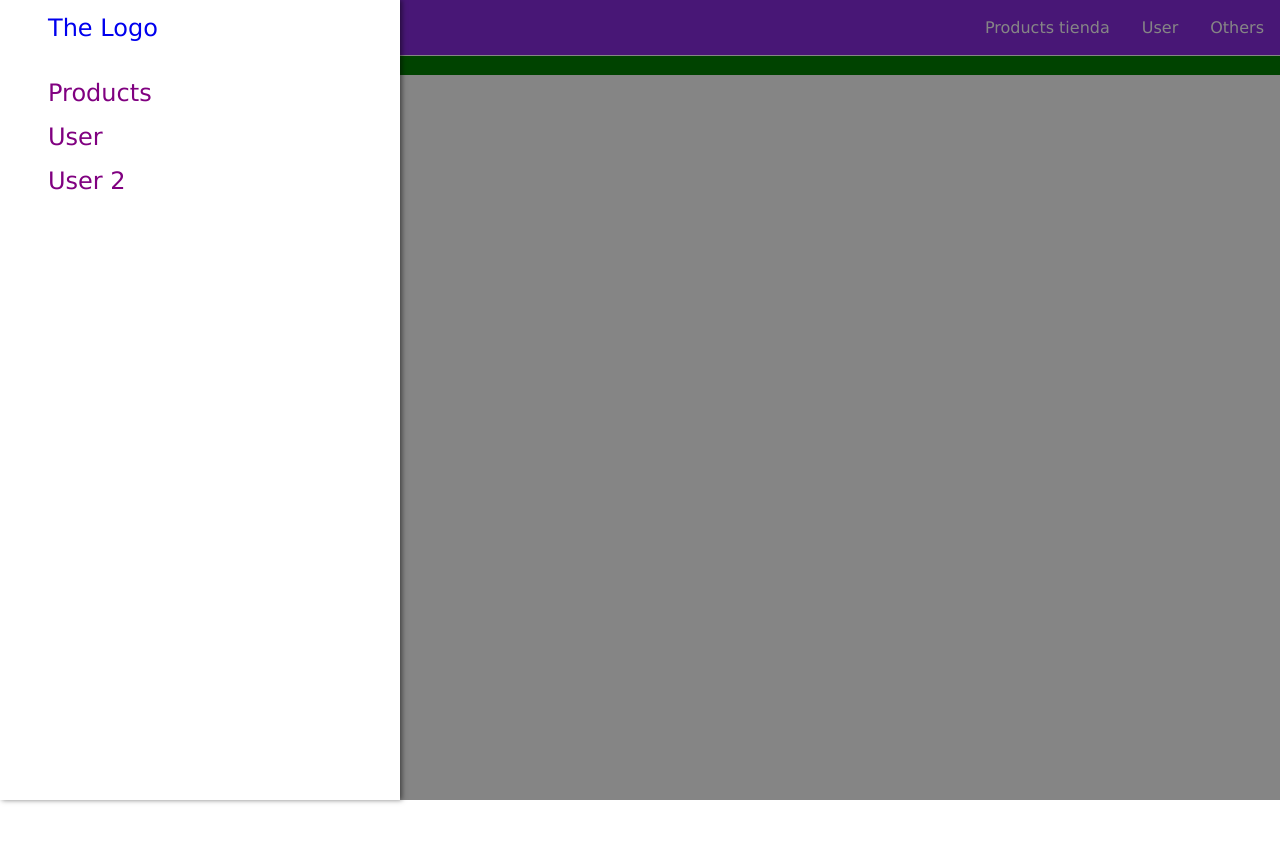
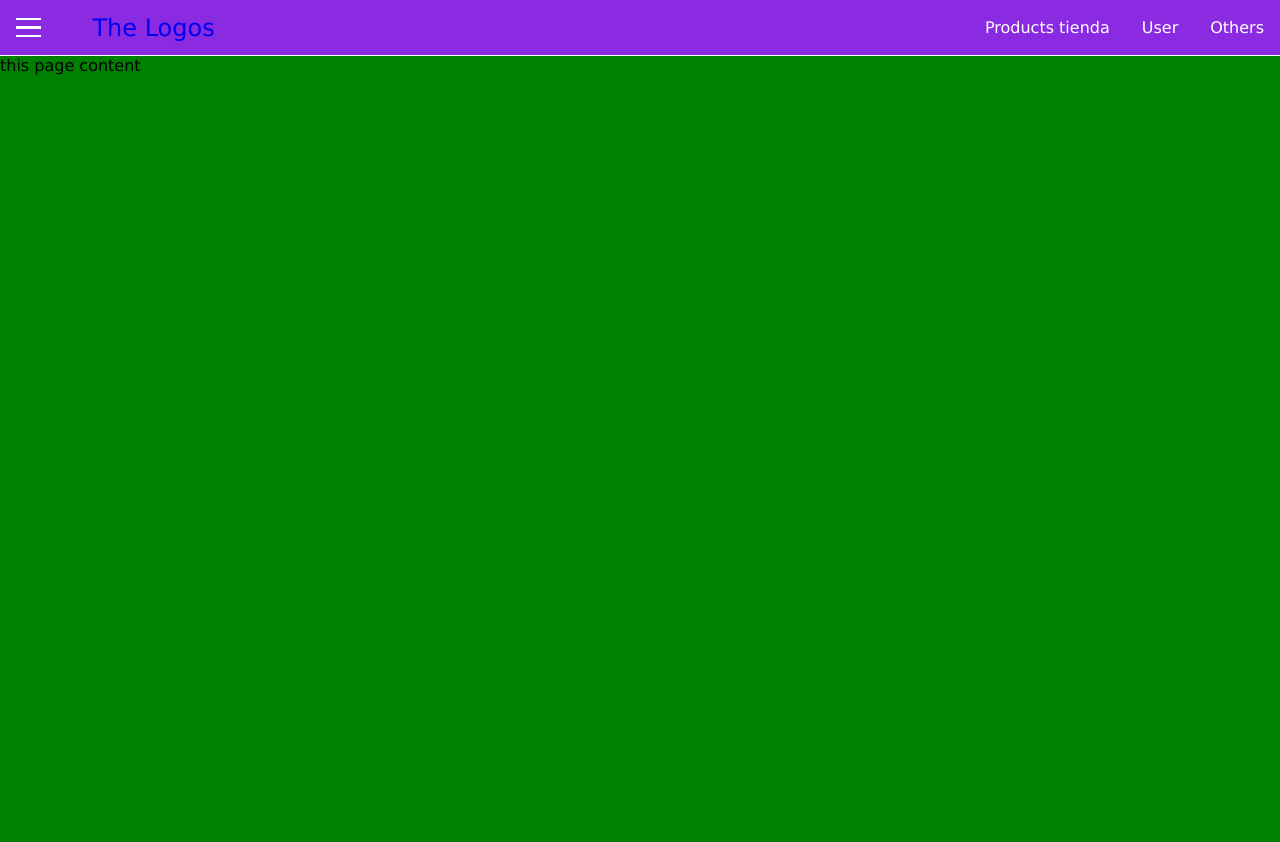
Before and after one commit to mlafuentecr/reactJs-slideMenu, a React (Create React App) app: page / in a window 1280 px wide. Shown: the top 842 px of the page. Before the commit the page ends 816 px from the top, so only its background shows below. Built offline with nearby package versions, Linux system fonts and the light colour scheme.

Commit message:
with menu working

```diff
--- a/src/App.css
+++ b/src/App.css
@@ -1,6 +1,7 @@
-html{
+html, .container, div#root{
   height: 100%;
 }
+
 body{
   margin: 0;
   padding: 0;
--- a/src/App.js
+++ b/src/App.js
@@ -2,17 +2,41 @@ import React from 'react';
 
 import './App.css';
 import Toolbar from './components/Toolbar/Toolbar';
-import SideDrawer from './components/sideDrager/sideDrawer'
+import SideDrawer from './components/sideDrawer/sideDrawer'
 import Backdrop from './components/backDrop/Backdrop'
-function App() {
+
+
+
+class App extends React.Component {
+
+   /* 1 Creo un objeto state*/
+   state = {
+      sideDrawerOpen: false,
+    }
+
+    drawerToggleHandler = () =>{
+      this.setState((prevState) => {
+        return {sideDrawerOpen: !prevState.sideDrawerOpen};
+      })
+    }
+
+  render(){
+    let sideDrawer;
+    let backdrop;
+    if(this.state.sideDrawerOpen){
+      sideDrawer  = <SideDrawer  drawerState={this.state.sideDrawerOpen} clickHandler={this.drawerToggleHandler}/>
+      backdrop    = <Backdrop clickHandler={this.drawerToggleHandler}/>
+    }
+
   return (
     <div className='container'>
-      <Toolbar />
-      <SideDrawer />
-      <Backdrop />
+      <Toolbar clickHandler={this.drawerToggleHandler} />
+      {sideDrawer}
+      {backdrop}
      <main className='mainContain'> <p>this page content</p></main>
     </div>
-  );
+  )
+}
 }
 
 export default App;
--- a/src/components/Toolbar/Toolbar.js
+++ b/src/components/Toolbar/Toolbar.js
@@ -1,16 +1,18 @@
 import React from 'react';
 import './Toolbar.css';
-import DrawerToggle from '../sideDrager/DrawerToggle'
+import DrawerToggle from '../sideDrawer/DrawerToggle'
 import Logo from '../logo'
+
+
 
 const toolbar = props => (
     <header className='toolbar'>
         <nav className='toolbar__nav' >
-           <DrawerToggle />
+           <DrawerToggle clickHandler={props.clickHandler}/>
           <Logo />
             <div className="spacer"></div>
            <div className='toolBar__ItemsWrapper'>
-               <ul className='toolBar__ul'>
+               <ul className='toolBar__ul' >
                    <li><a href="/">Products tienda</a></li>
                    <li><a href="/">User</a></li>
                    <li><a href="/">Others</a></li>
--- a/src/components/backDrop/Backdrop.js
+++ b/src/components/backDrop/Backdrop.js
@@ -3,7 +3,7 @@ import './Backdrop.css'
 
 
 const Backdrop = props => (
-  <div className="backdrop">x</div>
+  <div className="backdrop" onClick={props.clickHandler}></div>
 );
 
 export default Backdrop;
--- a/src/components/logo.js
+++ b/src/components/logo.js
@@ -2,7 +2,7 @@ import React from 'react';
 
 const Logo = props =>(
   <a  id='logo' href="/">
-  The Logo
+  The Logos
   </a>
 );
 
--- a/src/components/sideDrager/DrawerToggle.js
+++ b/src/components/sideDrawer/DrawerToggle.js
@@ -2,7 +2,7 @@ import React from 'react'
 import './DrawerToggle.css'
 
 const drawerToggle = props => (
-  <button  className="toggleBtn">
+  <button  className="toggleBtn" onClick={props.clickHandler}>
     <div className="toggleBtn__line"></div>
     <div className="toggleBtn__line"></div>
     <div className="toggleBtn__line"></div>
--- a/src/components/sideDrager/SideDrawer.css
+++ b/src/components/sideDrawer/SideDrawer.css
@@ -3,12 +3,26 @@
   height: 100%;
   position: fixed;
   top: 0;
-  left: 0;
   width: 70%;
   max-width: 400px;
   z-index: 98;
   box-shadow: 2px 0px 5px rgba(0, 0, 0, 0.5);
   padding-left: 0;
+
+}
+.close{
+  position: absolute;
+  top: 20px;
+  right: 20px;
+  font-weight: bolder;
+  font-size: 2em;
+  color: #481676;
+  border: solid 1px #481676;
+  border-radius: 5px;
+  padding: 0px 10px 5px 10px;
+  height: auto;
+  display: flex;
+  box-sizing: border-box;
 }
 .sideDrawer ul{
   display: flex;
@@ -50,3 +64,27 @@
   align-items: center;
   padding-left: 3rem;
 }
+
+
+
+.alert-enter {
+  opacity: 0;
+  transform: scale(0.9);
+}
+.alert-enter-active {
+  opacity: 1;
+  transform: translateX(0);
+  transition: opacity 1300ms, transform 1300ms;
+  -webkit-transition: opacity 1300ms, transform 1300ms;
+  -moz-transition: opacity 1300ms, transform 1300ms;
+  -ms-transition: opacity 1300ms, transform 1300ms;
+  -o-transition: opacity 1300ms, transform 1300ms;
+}
+.alert-exit {
+  opacity: 1;
+}
+.alert-exit-active {
+  opacity: 0;
+  transform: scale(0.9);
+  transition: opacity 1300ms, transform 1300ms;
+}
--- a/src/components/sideDrager/sideDrawer.js
+++ b/src/components/sideDrawer/sideDrawer.js
@@ -2,8 +2,13 @@ import React from 'react';
 import './SideDrawer.css'
 import Logo from '../logo'
 
+
 const SideDrawer = props =>(
- <nav className='sideDrawer'>
+
+
+
+ <nav className='sideDrawer '>
+ <div className="close"  onClick={props.clickHandler} >x</div>
   <Logo className='logo'/>
    <ul>
     <li><a href="/">Products</a></li>
@@ -11,5 +16,7 @@ const SideDrawer = props =>(
     <li><a href="/">User 2</a></li>
    </ul>
  </nav>
+
+
 );
 export default SideDrawer;
```
Also changed, not shown: package.json (+4 -4 lines), src/components/sideDrawer/DrawerToggle.css (renamed from src/components/sideDrager/DrawerToggle.css), 2 other files (tests, documents, lock files or other folders).
